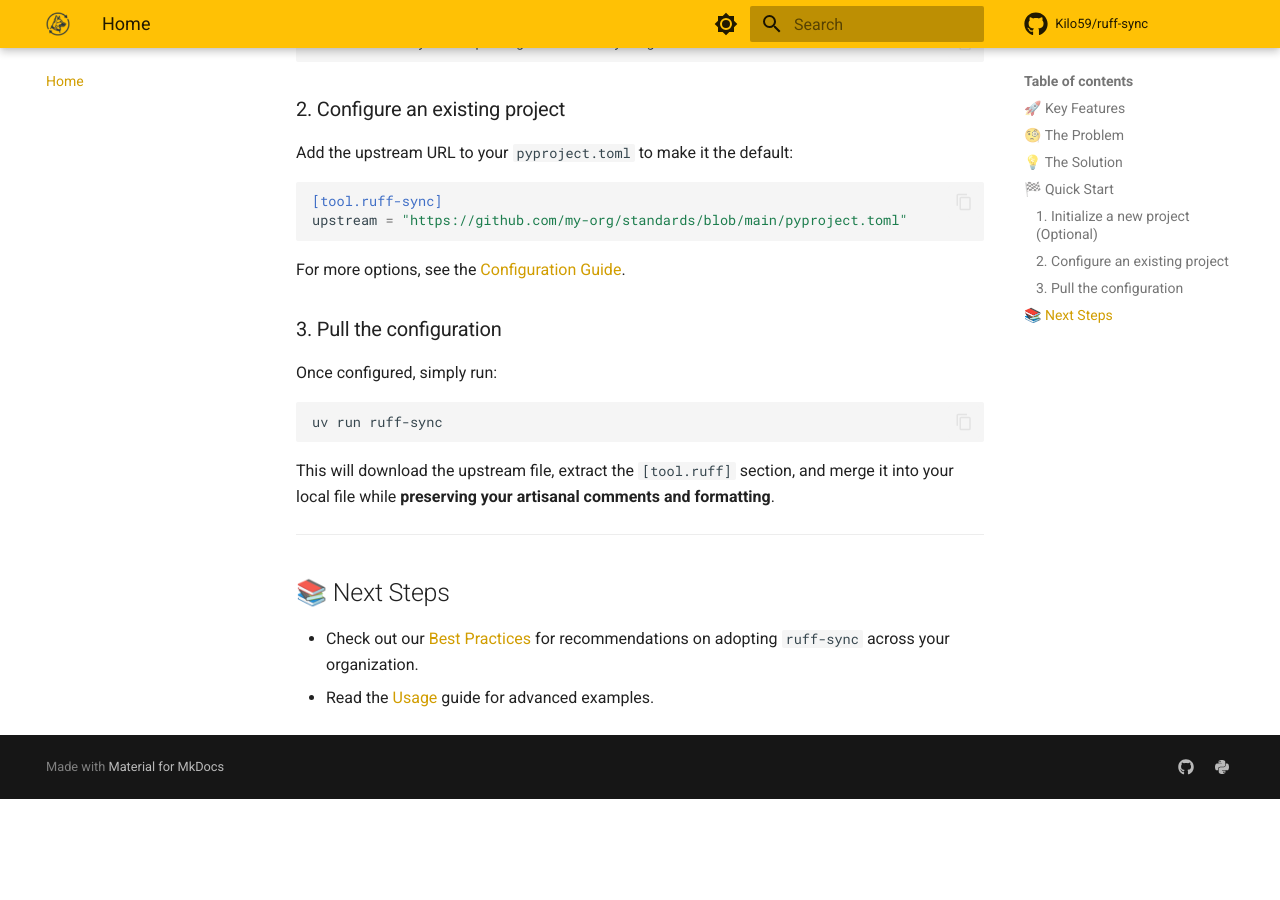
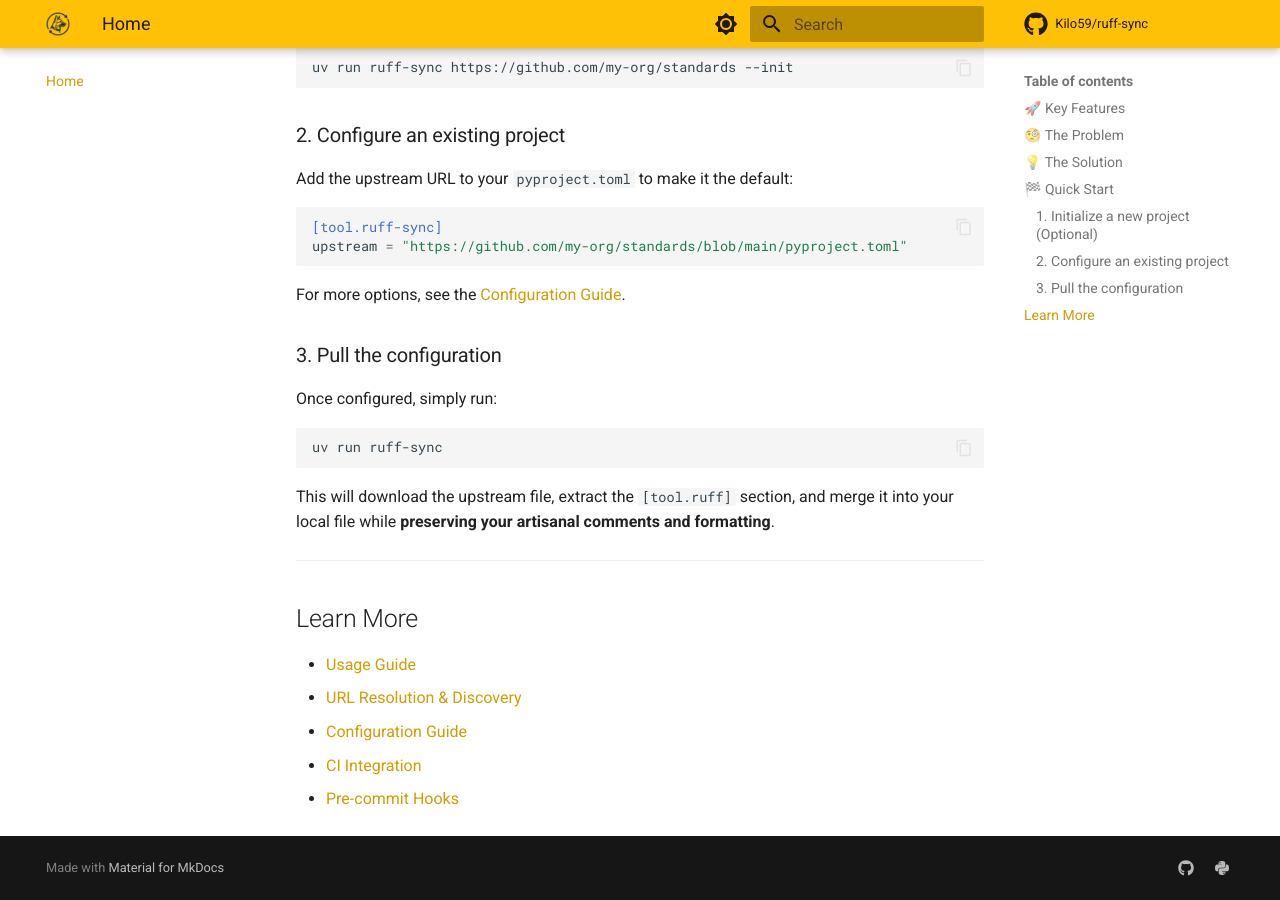
Before and after one commit to Kilo59/ruff-sync, an MkDocs documentation site: the page built from docs/index.md, in a window 1280 px wide and 900 px high, scrolled down 1811 px. Built offline with MkDocs 1.6.1 and Material for MkDocs 9.7.7, drawn with Linux system fonts in a browser that asks for light colours; comment, search, counter and statistics services are not loaded; before the commit the page ends 2610 px from its top, so only the background shows below that; some of the changed text lies outside the part shown.

Commit message:
Docs: url resolution (#127)
* url resolution page
* resolution diagram
* link in readme
* update skill

```diff
--- a/docs/index.md
+++ b/docs/index.md
@@ -16,7 +16,7 @@
 * **✨ Formatting Preserved**: Keeps all comments and whitespace via `tomlkit`.
 * **🛡️ Smart Merging**: Safely merges nested tables without overwriting local overrides.
 * **📂 Upstream Layers**: Combine and merge configurations from several sources sequentially.
-* **🌐 Flexible Sources**: Sync from GitHub, GitLab, raw URLs, or local files.
+* **🌐 Flexible Sources**: Automatically resolves GitHub/GitLab browser URLs (repo, tree, or blob) to raw content.
 * **📥 Efficient Git Support**: Shallow clones and sparse checkouts for fast extraction.
 * **🚀 Zero-Config Bootstrapping**: Use `--init` to scaffold a new project in one command.
 * **✅ CI Ready**: Built-in `check` command with semantic comparison logic.
@@ -73,7 +73,10 @@
 
 ---
 
-## 📚 Next Steps
+## Learn More
 
-- Check out our [Best Practices](best-practices.md) for recommendations on adopting `ruff-sync` across your organization.
-- Read the [Usage](usage.md) guide for advanced examples.
+- [Usage Guide](usage.md)
+- [URL Resolution & Discovery](url-resolution.md)
+- [Configuration Guide](configuration.md)
+- [CI Integration](ci-integration.md)
+- [Pre-commit Hooks](pre-commit.md)
--- a/mkdocs.yml
+++ b/mkdocs.yml
@@ -109,6 +109,7 @@
   - Installation: installation.md
   - Usage:
       - Usage: usage.md
+      - URL Resolution: url-resolution.md
       - Configuration: configuration.md
       - Best Practices: best-practices.md
       - Pre-commit: pre-commit.md
```
Also changed, not shown: .agents/skills/ruff-sync-usage/SKILL.md (+1 -0 lines), .agents/skills/ruff-sync-usage/references/configuration.md (+6 -6 lines), README.md (+1 -1 lines), docs/url-resolution.md (added, +106 -0 lines), docs/usage.md (+1 -1 lines).
